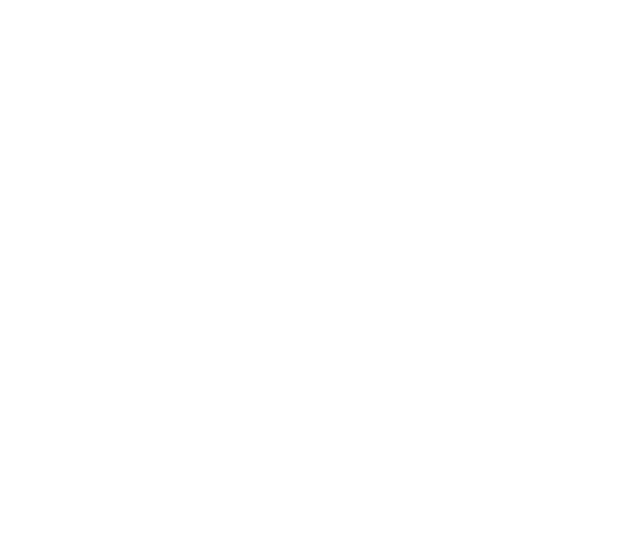
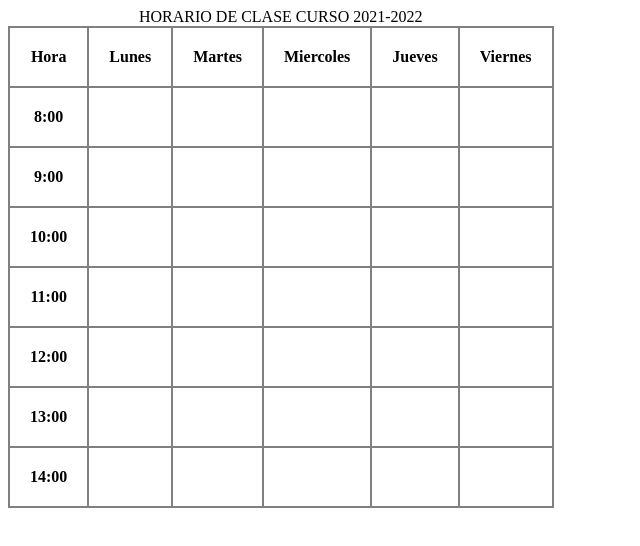
Before and after one commit to TeachingUTAD/devweb1, a plain HTML site: page html/Horario/sol/index.html in a window 1280 px wide. Shown: the whole page, without its empty margins (0-640 px from the left). Drawn offline with Linux system fonts and the light colour scheme.

Commit message:
ejercicio horario draft

```diff
--- a/html/Horario/sol/index.html
+++ b/html/Horario/sol/index.html
@@ -16,8 +16,88 @@
     <meta http-equiv="X-UA-Compatible" content="IE=edge">
     <meta name="viewport" content="width=device-width, initial-scale=1.0">
     <title>Horario</title>
+
+    <style>
+        table {
+            border-collapse: collapse;
+        }
+
+        th,td {
+            border: 2px solid gray;
+            padding: 20px;
+        }
+    </style>
+
 </head>
 <body>
-
+    <table>
+        <caption>HORARIO DE CLASE CURSO 2021-2022</caption>
+        <thead>
+            <th>Hora</th>
+            <th>Lunes</th>
+            <th>Martes</th>
+            <th>Miercoles</th>
+            <th>Jueves</th>
+            <th>Viernes</th>
+        </thead>
+        <tbody>
+        <tr>
+            <th>8:00</th>
+            <td></td>
+            <td></td>
+            <td></td>
+            <td></td>
+            <td></td>
+        </tr>
+        <tr>
+            <th>9:00</th>
+            <td></td>
+            <td></td>
+            <td></td>
+            <td></td>
+            <td></td>
+        </tr>
+        <tr>
+            <th>10:00</th>
+            <td></td>
+            <td></td>
+            <td></td>
+            <td></td>
+            <td></td>
+        </tr>
+        <tr>
+            <th>11:00</th>
+            <td></td>
+            <td></td>
+            <td></td>
+            <td></td>
+            <td></td>
+        </tr>
+        <tr>
+            <th>12:00</th>
+            <td></td>
+            <td></td>
+            <td></td>
+            <td></td>
+            <td></td>
+        </tr>
+        <tr>
+            <th>13:00</th>
+            <td></td>
+            <td></td>
+            <td></td>
+            <td></td>
+            <td></td>
+        </tr>
+        <tr>
+            <th>14:00</th>
+            <td></td>
+            <td></td>
+            <td></td>
+            <td></td>
+            <td></td>
+        </tr>
+    </tbody>
+    </table>
 </body>
 </html>
```
